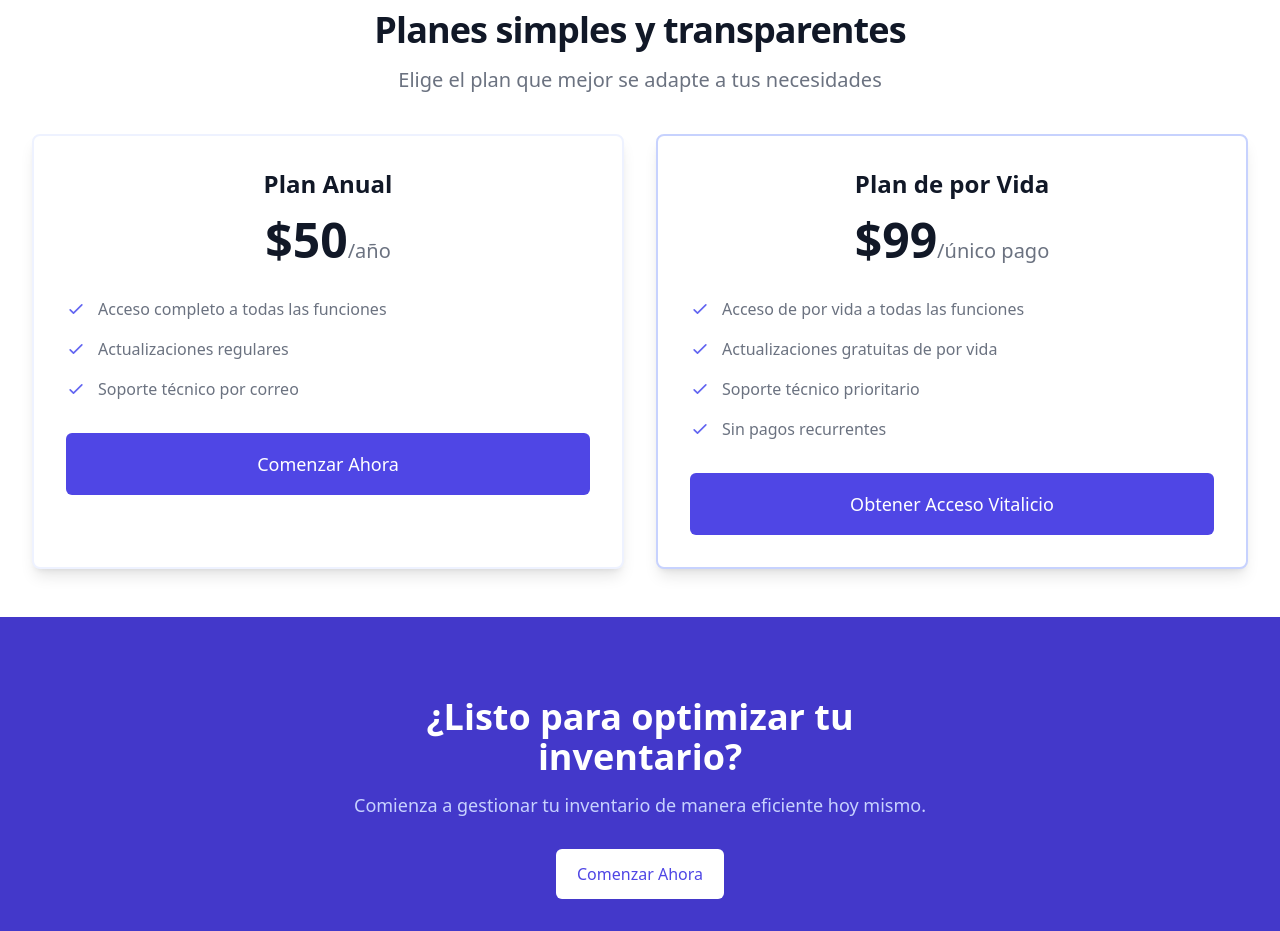
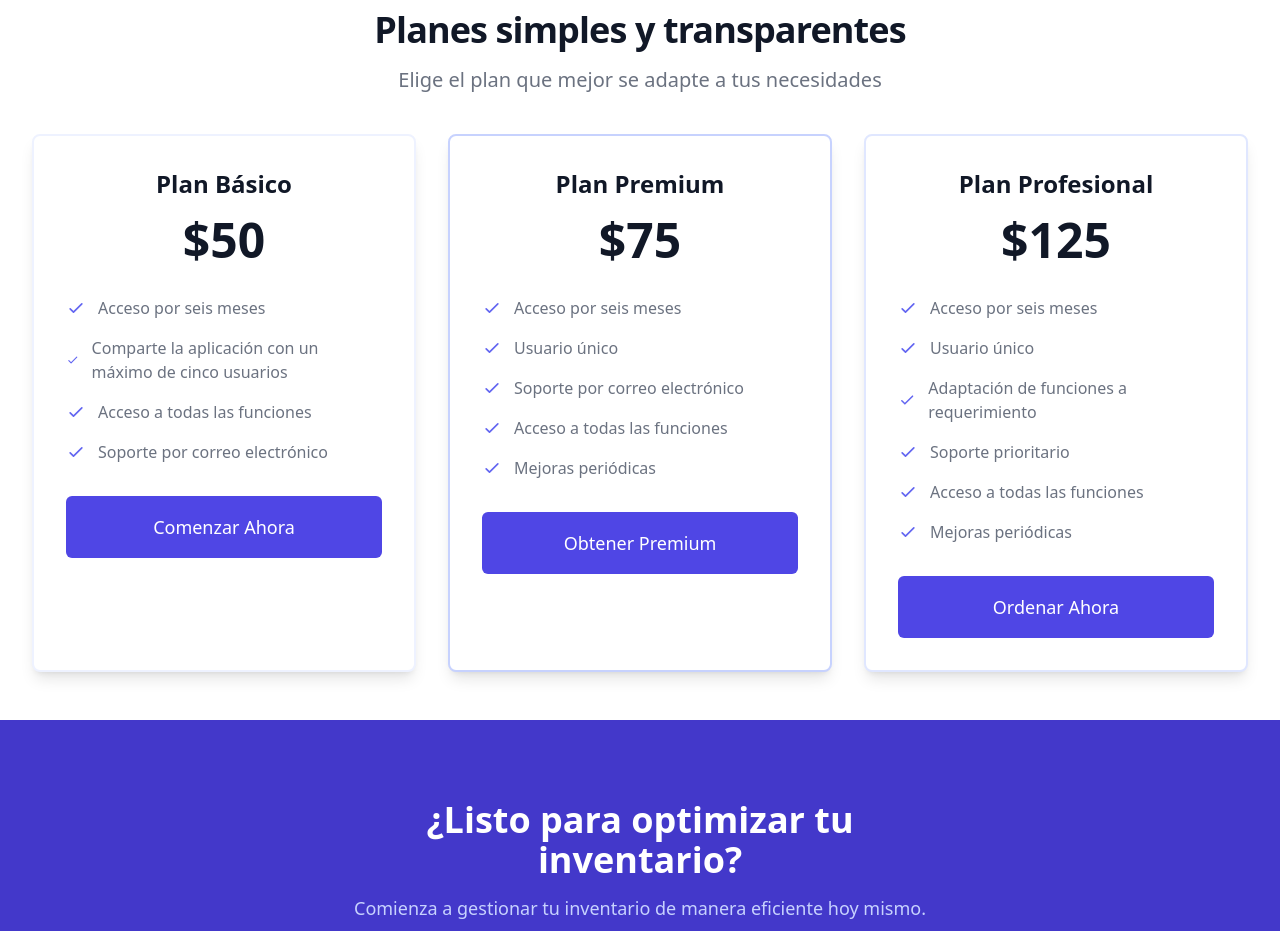
Before and after one commit to morispolanco/project, a React (Vite) app: page / in a window 1280 px wide. Shown: the part 3040-3971 px from the top of the page. Built offline with nearby package versions, Linux system fonts and the light colour scheme.

Commit message:
actualización

```diff
--- a/src/App.tsx
+++ b/src/App.tsx
@@ -361,37 +361,42 @@ function App() {
           </div>
 
           <div className="mt-10">
-            <div className="space-y-10 md:space-y-0 md:grid md:grid-cols-2 md:gap-x-8 md:gap-y-10">
-              {/* Annual Plan */}
+            <div className="space-y-10 md:space-y-0 md:grid md:grid-cols-3 md:gap-x-8 md:gap-y-10">
+              {/* Plan Básico */}
               <div className="bg-white p-8 rounded-lg shadow-lg border-2 border-indigo-50 hover:border-indigo-100 transition-all">
-                <h3 className="text-2xl font-bold text-gray-900 text-center">Plan Anual</h3>
+                <h3 className="text-2xl font-bold text-gray-900 text-center">Plan Básico</h3>
                 <p className="mt-4 text-5xl font-extrabold text-gray-900 text-center">
                   $50
-                  <span className="text-xl font-normal text-gray-500">/año</span>
                 </p>
                 <ul className="mt-8 space-y-4">
                   <li className="flex items-center">
                     <svg className="h-5 w-5 text-indigo-500" fill="none" stroke="currentColor" viewBox="0 0 24 24">
                       <path strokeLinecap="round" strokeLinejoin="round" strokeWidth="2" d="M5 13l4 4L19 7" />
                     </svg>
-                    <span className="ml-3 text-base text-gray-500">Acceso completo a todas las funciones</span>
+                    <span className="ml-3 text-base text-gray-500">Acceso por seis meses</span>
                   </li>
                   <li className="flex items-center">
                     <svg className="h-5 w-5 text-indigo-500" fill="none" stroke="currentColor" viewBox="0 0 24 24">
                       <path strokeLinecap="round" strokeLinejoin="round" strokeWidth="2" d="M5 13l4 4L19 7" />
                     </svg>
-                    <span className="ml-3 text-base text-gray-500">Actualizaciones regulares</span>
+                    <span className="ml-3 text-base text-gray-500">Comparte la aplicación con un máximo de cinco usuarios</span>
                   </li>
                   <li className="flex items-center">
                     <svg className="h-5 w-5 text-indigo-500" fill="none" stroke="currentColor" viewBox="0 0 24 24">
                       <path strokeLinecap="round" strokeLinejoin="round" strokeWidth="2" d="M5 13l4 4L19 7" />
                     </svg>
-                    <span className="ml-3 text-base text-gray-500">Soporte técnico por correo</span>
+                    <span className="ml-3 text-base text-gray-500">Acceso a todas las funciones</span>
+                  </li>
+                  <li className="flex items-center">
+                    <svg className="h-5 w-5 text-indigo-500" fill="none" stroke="currentColor" viewBox="0 0 24 24">
+                      <path strokeLinecap="round" strokeLinejoin="round" strokeWidth="2" d="M5 13l4 4L19 7" />
+                    </svg>
+                    <span className="ml-3 text-base text-gray-500">Soporte por correo electrónico</span>
                   </li>
                 </ul>
                 <div className="mt-8">
                   <button
-                    onClick={() => handleSubscribe('annual')}
+                    onClick={() => handleSubscribe('basic')}
                     className="w-full flex items-center justify-center px-8 py-3 border border-transparent text-base font-medium rounded-md text-white bg-indigo-600 hover:bg-indigo-700 md:py-4 md:text-lg md:px-10"
                   >
                     Comenzar Ahora
@@ -399,48 +404,107 @@ function App() {
                 </div>
               </div>
 
-              {/* Lifetime Plan */}
+              {/* Plan Premium */}
               <div className="bg-white p-8 rounded-lg shadow-lg border-2 border-indigo-200 hover:border-indigo-300 transition-all">
                 <div className="absolute -top-4 right-4 px-4 py-1 bg-indigo-100 rounded-full">
                   <p className="text-sm font-medium text-indigo-600">Más popular</p>
                 </div>
-                <h3 className="text-2xl font-bold text-gray-900 text-center">Plan de por Vida</h3>
+                <h3 className="text-2xl font-bold text-gray-900 text-center">Plan Premium</h3>
                 <p className="mt-4 text-5xl font-extrabold text-gray-900 text-center">
-                  $99
-                  <span className="text-xl font-normal text-gray-500">/único pago</span>
+                  $75
                 </p>
                 <ul className="mt-8 space-y-4">
                   <li className="flex items-center">
                     <svg className="h-5 w-5 text-indigo-500" fill="none" stroke="currentColor" viewBox="0 0 24 24">
                       <path strokeLinecap="round" strokeLinejoin="round" strokeWidth="2" d="M5 13l4 4L19 7" />
                     </svg>
-                    <span className="ml-3 text-base text-gray-500">Acceso de por vida a todas las funciones</span>
+                    <span className="ml-3 text-base text-gray-500">Acceso por seis meses</span>
                   </li>
                   <li className="flex items-center">
                     <svg className="h-5 w-5 text-indigo-500" fill="none" stroke="currentColor" viewBox="0 0 24 24">
                       <path strokeLinecap="round" strokeLinejoin="round" strokeWidth="2" d="M5 13l4 4L19 7" />
                     </svg>
-                    <span className="ml-3 text-base text-gray-500">Actualizaciones gratuitas de por vida</span>
+                    <span className="ml-3 text-base text-gray-500">Usuario único</span>
                   </li>
                   <li className="flex items-center">
                     <svg className="h-5 w-5 text-indigo-500" fill="none" stroke="currentColor" viewBox="0 0 24 24">
                       <path strokeLinecap="round" strokeLinejoin="round" strokeWidth="2" d="M5 13l4 4L19 7" />
                     </svg>
-                    <span className="ml-3 text-base text-gray-500">Soporte técnico prioritario</span>
+                    <span className="ml-3 text-base text-gray-500">Soporte por correo electrónico</span>
                   </li>
                   <li className="flex items-center">
                     <svg className="h-5 w-5 text-indigo-500" fill="none" stroke="currentColor" viewBox="0 0 24 24">
                       <path strokeLinecap="round" strokeLinejoin="round" strokeWidth="2" d="M5 13l4 4L19 7" />
                     </svg>
-                    <span className="ml-3 text-base text-gray-500">Sin pagos recurrentes</span>
+                    <span className="ml-3 text-base text-gray-500">Acceso a todas las funciones</span>
+                  </li>
+                  <li className="flex items-center">
+                    <svg className="h-5 w-5 text-indigo-500" fill="none" stroke="currentColor" viewBox="0 0 24 24">
+                      <path strokeLinecap="round" strokeLinejoin="round" strokeWidth="2" d="M5 13l4 4L19 7" />
+                    </svg>
+                    <span className="ml-3 text-base text-gray-500">Mejoras periódicas</span>
                   </li>
                 </ul>
                 <div className="mt-8">
                   <button
-                    onClick={() => handleSubscribe('lifetime')}
+                    onClick={() => handleSubscribe('premium')}
                     className="w-full flex items-center justify-center px-8 py-3 border border-transparent text-base font-medium rounded-md text-white bg-indigo-600 hover:bg-indigo-700 md:py-4 md:text-lg md:px-10"
                   >
-                    Obtener Acceso Vitalicio
+                    Obtener Premium
+                  </button>
+                </div>
+              </div>
+
+              {/* Plan Profesional */}
+              <div className="bg-white p-8 rounded-lg shadow-lg border-2 border-indigo-100 hover:border-indigo-200 transition-all">
+                <h3 className="text-2xl font-bold text-gray-900 text-center">Plan Profesional</h3>
+                <p className="mt-4 text-5xl font-extrabold text-gray-900 text-center">
+                  $125
+                </p>
+                <ul className="mt-8 space-y-4">
+                  <li className="flex items-center">
+                    <svg className="h-5 w-5 text-indigo-500" fill="none" stroke="currentColor" viewBox="0 0 24 24">
+                      <path strokeLinecap="round" strokeLinejoin="round" strokeWidth="2" d="M5 13l4 4L19 7" />
+                    </svg>
+                    <span className="ml-3 text-base text-gray-500">Acceso por seis meses</span>
+                  </li>
+                  <li className="flex items-center">
+                    <svg className="h-5 w-5 text-indigo-500" fill="none" stroke="currentColor" viewBox="0 0 24 24">
+                      <path strokeLinecap="round" strokeLinejoin="round" strokeWidth="2" d="M5 13l4 4L19 7" />
+                    </svg>
+                    <span className="ml-3 text-base text-gray-500">Usuario único</span>
+                  </li>
+                  <li className="flex items-center">
+                    <svg className="h-5 w-5 text-indigo-500" fill="none" stroke="currentColor" viewBox="0 0 24 24">
+                      <path strokeLinecap="round" strokeLinejoin="round" strokeWidth="2" d="M5 13l4 4L19 7" />
+                    </svg>
+                    <span className="ml-3 text-base text-gray-500">Adaptación de funciones a requerimiento</span>
+                  </li>
+                  <li className="flex items-center">
+                    <svg className="h-5 w-5 text-indigo-500" fill="none" stroke="currentColor" viewBox="0 0 24 24">
+                      <path strokeLinecap="round" strokeLinejoin="round" strokeWidth="2" d="M5 13l4 4L19 7" />
+                    </svg>
+                    <span className="ml-3 text-base text-gray-500">Soporte prioritario</span>
+                  </li>
+                  <li className="flex items-center">
+                    <svg className="h-5 w-5 text-indigo-500" fill="none" stroke="currentColor" viewBox="0 0 24 24">
+                      <path strokeLinecap="round" strokeLinejoin="round" strokeWidth="2" d="M5 13l4 4L19 7" />
+                    </svg>
+                    <span className="ml-3 text-base text-gray-500">Acceso a todas las funciones</span>
+                  </li>
+                  <li className="flex items-center">
+                    <svg className="h-5 w-5 text-indigo-500" fill="none" stroke="currentColor" viewBox="0 0 24 24">
+                      <path strokeLinecap="round" strokeLinejoin="round" strokeWidth="2" d="M5 13l4 4L19 7" />
+                    </svg>
+                    <span className="ml-3 text-base text-gray-500">Mejoras periódicas</span>
+                  </li>
+                </ul>
+                <div className="mt-8">
+                  <button
+                    onClick={() => handleSubscribe('professional')}
+                    className="w-full flex items-center justify-center px-8 py-3 border border-transparent text-base font-medium rounded-md text-white bg-indigo-600 hover:bg-indigo-700 md:py-4 md:text-lg md:px-10"
+                  >
+                    Ordenar Ahora
                   </button>
                 </div>
               </div>
--- a/src/components/SubscriptionForm.tsx
+++ b/src/components/SubscriptionForm.tsx
@@ -4,7 +4,7 @@ import { X } from 'lucide-react';
 interface SubscriptionFormProps {
   isOpen: boolean;
   onClose: () => void;
-  selectedPlan: 'annual' | 'lifetime';
+  selectedPlan: 'annual' | 'lifetime' | 'professional';
 }
 
 const SubscriptionForm: React.FC<SubscriptionFormProps> = ({ isOpen, onClose, selectedPlan }) => {
@@ -29,12 +29,25 @@ const SubscriptionForm: React.FC<SubscriptionFormProps> = ({ isOpen, onClose, se
 
   if (!isOpen) return null;
 
+  const getPlanTitle = () => {
+    switch(selectedPlan) {
+      case 'annual':
+        return 'Plan Anual';
+      case 'lifetime':
+        return 'Plan de por Vida';
+      case 'professional':
+        return 'Plan Profesional';
+      default:
+        return 'Suscripción';
+    }
+  };
+
   return (
     <div className="fixed inset-0 bg-gray-600 bg-opacity-50 overflow-y-auto h-full w-full z-50">
       <div className="relative top-20 mx-auto p-5 border w-[800px] shadow-lg rounded-md bg-white">
         <div className="flex justify-between items-center mb-4">
           <h3 className="text-lg font-medium text-gray-900">
-            {selectedPlan === 'annual' ? 'Plan Anual' : 'Plan de por Vida'} - Suscripción
+            {getPlanTitle()} - Suscripción
           </h3>
           <button
             onClick={onClose}
```
